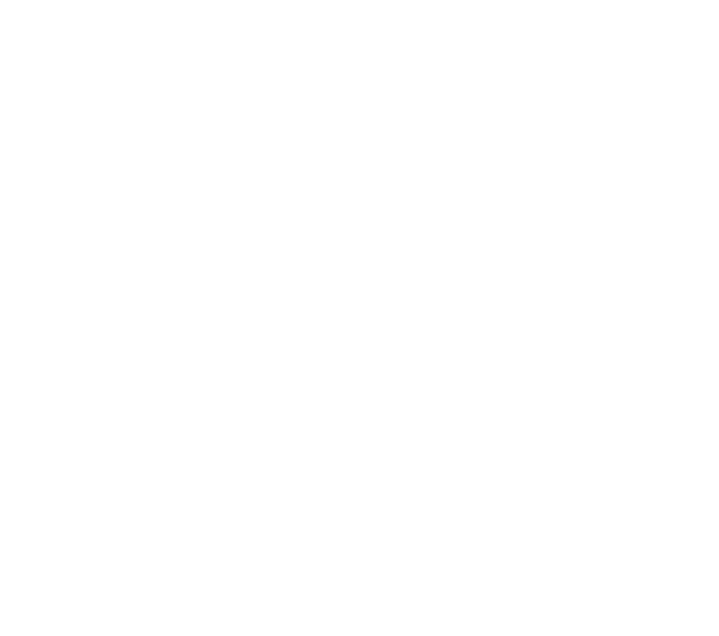
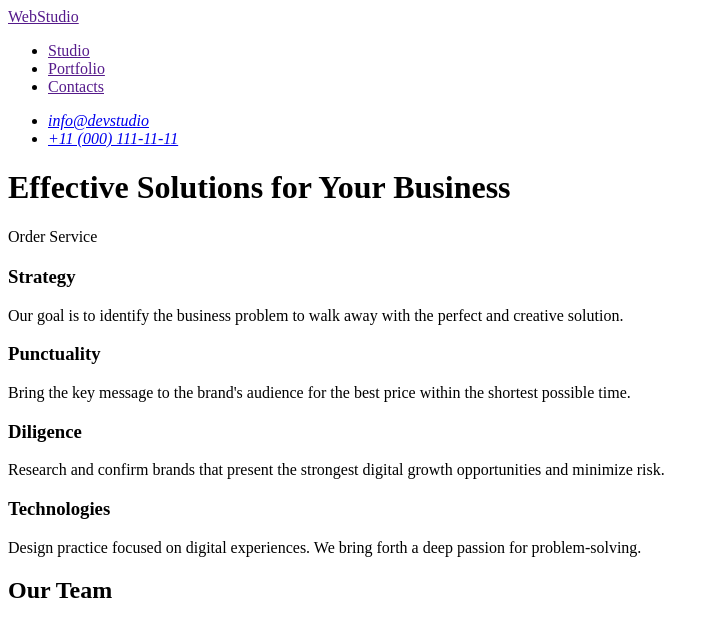
Before and after one commit to Pervushyn/goit-markup-hw-01, a plain HTML site: page index.html in a window 1280 px wide. Shown: the whole page, without its empty margins (0-719 px from the left). Drawn offline with Linux system fonts and the light colour scheme.

Commit message:
Add index.html

```diff
--- a/index.html
+++ b/index.html
@@ -1,18 +1,63 @@
 <!DOCTYPE html>
 <html lang="uk">
   <head>
-    <meta charset="UTF-8">
-    <meta name="viewport" content="width=device-width, initial-scale=1.0">
+    <meta charset="UTF-8" />
+    <meta name="viewport" content="width=device-width, initial-scale=1.0" />
     <title>Webstudio</title>
   </head>
 
   <body>
     <header>
+      <a href="">WebStudio</a>
+      <nav>
+        <ul>
+          <li><a href="" target="_blank">Studio</a></li>
+          <li><a href="" target="_blank">Portfolio</a></li>
+          <li><a href="" target="_blank">Contacts</a></li>
+        </ul>
+      </nav>
+      <address>
+        <ul>
+          <li>
+            <a href="mailto:info@devstudio" target="_blank">info@devstudio</a>
+          </li>
+          <li>
+            <a href="tel:+110001111111" target="_blank">+11 (000) 111-11-11</a>
+          </li>
+        </ul>
+      </address>
+    </header>
 
-  </header>
     <main>
-    <section></section>
-    <section></section>
+      <h1>Effective Solutions for Your Business</h1>
+      <batton tepe="batton">Order Service</batton>
+      <section>
+        <h2></h2>
+        <h3>Strategy</h3>
+        <p>
+          Our goal is to identify the business problem to walk away with the
+          perfect and creative solution.
+        </p>
+        <h3>Punctuality</h3>
+        <p>
+          Bring the key message to the brand's audience for the best price
+          within the shortest possible time.
+        </p>
+        <h3>Diligence</h3>
+        <p>
+          Research and confirm brands that present the strongest digital growth
+          opportunities and minimize risk.
+        </p>
+        <h3>Technologies</h3>
+        <p>
+          Design practice focused on digital experiences. We bring forth a deep
+          passion for problem-solving.
+        </p>
+      </section>
+
+      <section>
+        <h2>Our Team</h2>
+      </section>
       <section></section>
     </main>
     <footer></footer>
```
Also changed, not shown: images/Logo.svg (deleted). Lines whose indentation alone changed are shown as unchanged.
